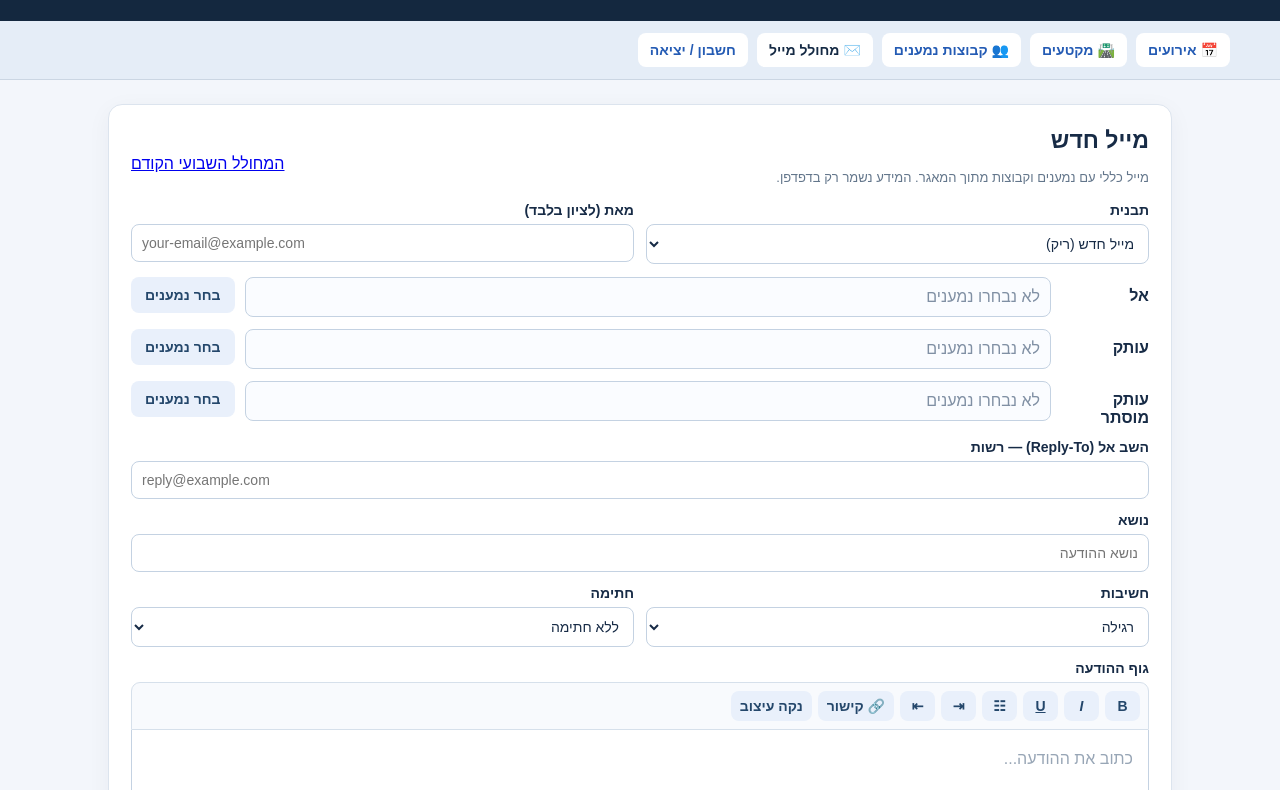
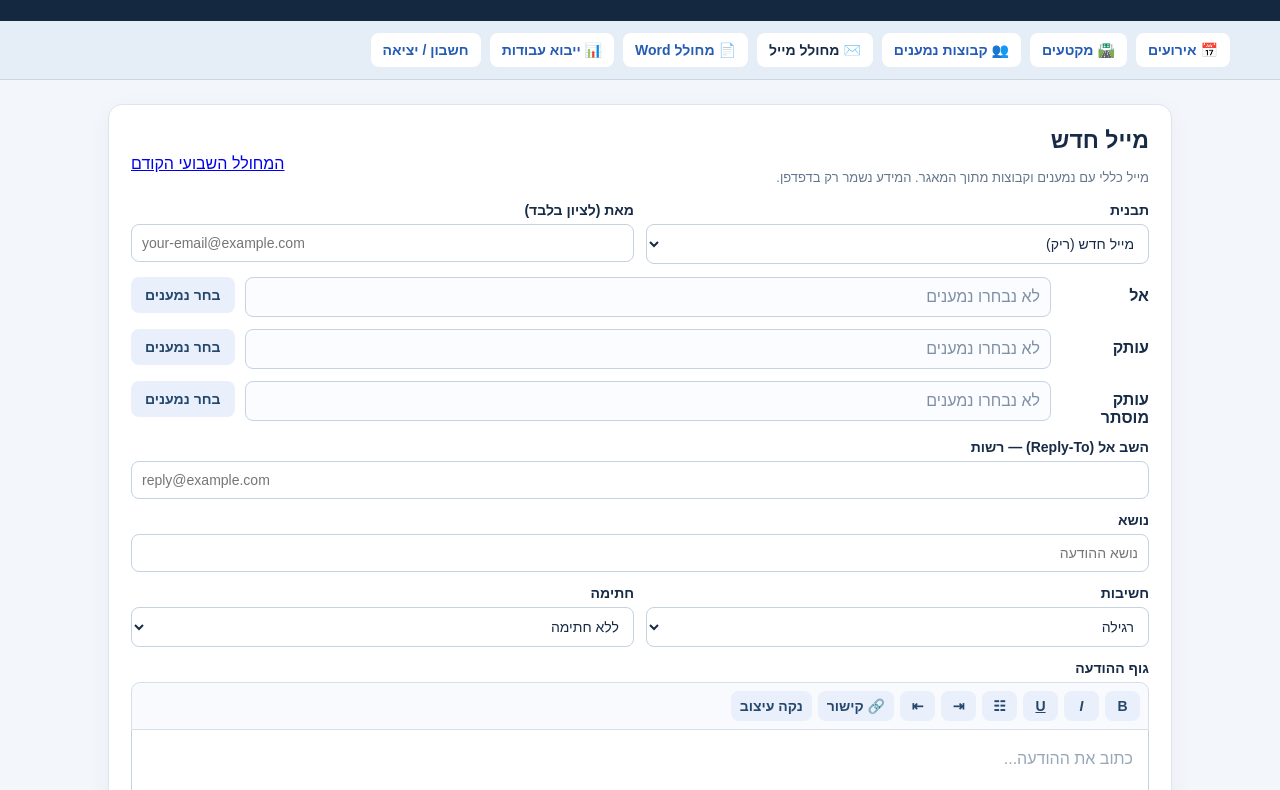
Before and after one commit to ofshalev/EliaCoPilot, a website: page mail-generator.html in a window 1280 px wide. Shown: the part 95-885 px from the top of the page. Drawn offline with Linux system fonts and the light colour scheme; no server answers.

Commit message:
Enable Word generator and work importer in cloud

```diff
--- a/mail-generator.html
+++ b/mail-generator.html
@@ -9,7 +9,7 @@ main{max-width:1100px;margin:24px auto;padding:0 18px}.card{background:white;bor
 @media(max-width:650px){header{padding-top:100px}.recipient-line{grid-template-columns:45px minmax(0,1fr)}.recipient-line>button{grid-column:2}.grid,.picker-grid{grid-template-columns:1fr}.card{padding:15px}}
 </style></head><body>
 <header><strong>Elia CoPilot</strong><p>מחולל מייל · הודעה חדשה</p><div class="elia-weeks"><div class="elia-week-block"><span class="elia-week-label">שבוע הבא</span><span class="elia-week-next" id="eliaNextWeek">–</span></div><div class="elia-week-block elia-week-block-current"><span class="elia-week-label">שבוע נוכחי</span><span class="elia-week-current" id="eliaCurrentWeek">–</span></div></div></header>
-<nav aria-label="כלי Elia CoPilot"><a href="/events.html">📅 אירועים</a><a href="/segments.html">🛣️ מקטעים</a><a href="/contacts.html">👥 קבוצות נמענים</a><a href="/mail-generator.html" aria-current="page">✉️ מחולל מייל</a><a href="/account">חשבון / יציאה</a></nav>
+<nav aria-label="כלי Elia CoPilot"><a href="/events.html">📅 אירועים</a><a href="/segments.html">🛣️ מקטעים</a><a href="/contacts.html">👥 קבוצות נמענים</a><a href="/mail-generator.html" aria-current="page">✉️ מחולל מייל</a><a href="/word-generator.html">📄 מחולל Word</a><a href="/work-importer.html">📊 ייבוא עבודות</a><a href="/account">חשבון / יציאה</a></nav>
 <main>
 <section class="card"><div class="section-row"><div class="grow"><h1>מייל חדש</h1><p class="hint">מייל כללי עם נמענים וקבוצות מתוך המאגר. המידע נשמר רק בדפדפן.</p></div><a href="./weekly-email.html">המחולל השבועי הקודם</a></div>
 <div class="grid"><div class="field"><label for="template">תבנית</label><select id="template"><option value="blank">מייל חדש (ריק)</option></select></div><div class="field"><label for="from">מאת (לציון בלבד)</label><input id="from" type="email" dir="ltr" placeholder="your-email@example.com"></div></div>
```
